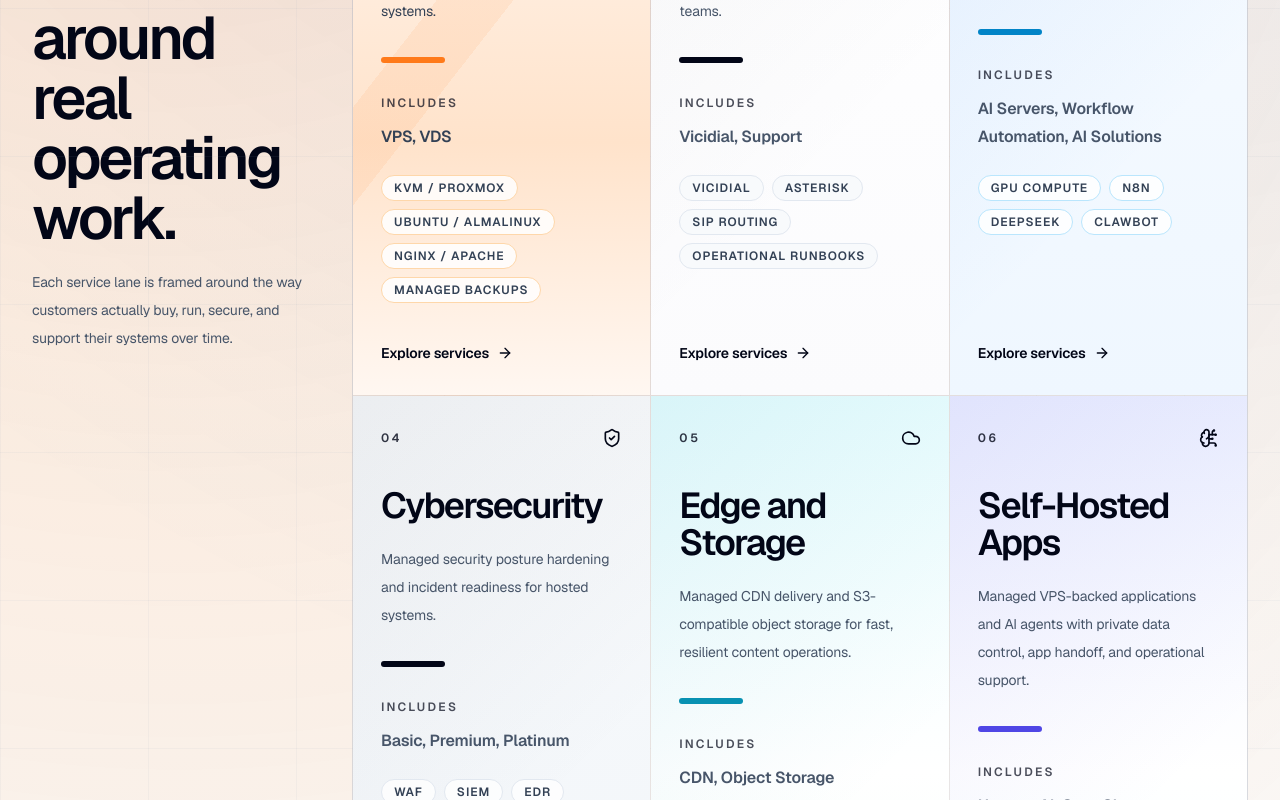
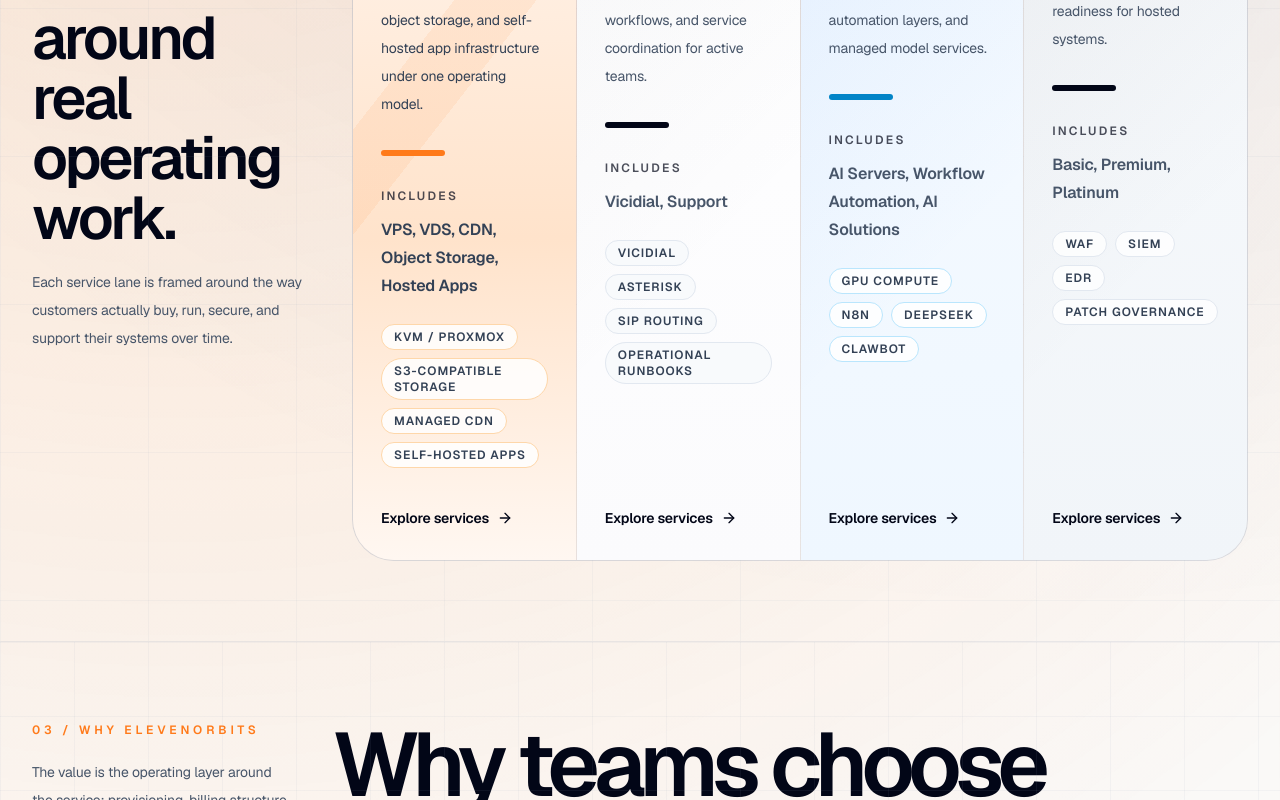
Before and after one commit to AhmadExpa/ORBS, a Next.js app in the folder frontend/: page / in a window 1280 px wide. Shown: the part 2200-3000 px from the top of the page. Built offline with nearby package versions, Linux system fonts and the light colour scheme; no server answers.

Commit message:
Consolidate homepage service family cards

```diff
--- a/frontend/components/marketing/landing-page.jsx
+++ b/frontend/components/marketing/landing-page.jsx
@@ -3,7 +3,6 @@
   ArrowRight,
   BrainCircuit,
   Clock3,
-  Cloud,
   Headset,
   Mail,
   PhoneCall,
@@ -133,7 +132,7 @@
 ];
 
 const familyThemes = {
-  Servers: {
+  "Managed Cloud": {
     icon: ServerCog,
     index: "01",
     cardClassName:
@@ -169,24 +168,6 @@
     chipClassName: "border-slate-200 bg-white/80 text-slate-700",
     dividerClassName: "bg-slate-950",
     overlayClassName: "bg-[linear-gradient(135deg,rgba(15,23,42,0.08),transparent_62%)]",
-  },
-  "Edge and Storage": {
-    icon: Cloud,
-    index: "05",
-    cardClassName: "border-cyan-200 bg-[linear-gradient(180deg,#ecfeff_0%,#ffffff_54%,#ecfdf5_100%)] text-slate-950",
-    descriptionClassName: "text-slate-600",
-    chipClassName: "border-cyan-200 bg-white/85 text-slate-700",
-    dividerClassName: "bg-cyan-600",
-    overlayClassName: "bg-[linear-gradient(135deg,rgba(8,145,178,0.12),transparent_62%)]",
-  },
-  "Self-Hosted Apps": {
-    icon: BrainCircuit,
-    index: "06",
-    cardClassName: "border-indigo-200 bg-[linear-gradient(180deg,#eef2ff_0%,#ffffff_54%,#ecfeff_100%)] text-slate-950",
-    descriptionClassName: "text-slate-600",
-    chipClassName: "border-indigo-200 bg-white/85 text-slate-700",
-    dividerClassName: "bg-indigo-600",
-    overlayClassName: "bg-[linear-gradient(135deg,rgba(79,70,229,0.12),transparent_62%)]",
   },
 };
 
@@ -374,7 +355,7 @@
               </p>
             </div>
 
-            <div className="grid gap-px overflow-hidden rounded-[2.6rem] border border-[color:var(--marketing-line)] bg-[color:var(--marketing-line)] xl:grid-cols-3 2xl:grid-cols-6">
+            <div className="grid gap-px overflow-hidden rounded-[2.6rem] border border-[color:var(--marketing-line)] bg-[color:var(--marketing-line)] xl:grid-cols-4">
               {serviceFamilies.map((family) => {
                 const theme = familyThemes[family.name];
                 const Icon = theme.icon;
```
Also changed, not shown: frontend/lib/shared/catalog.js, 1 other file (tests, documents, lock files or other folders).
